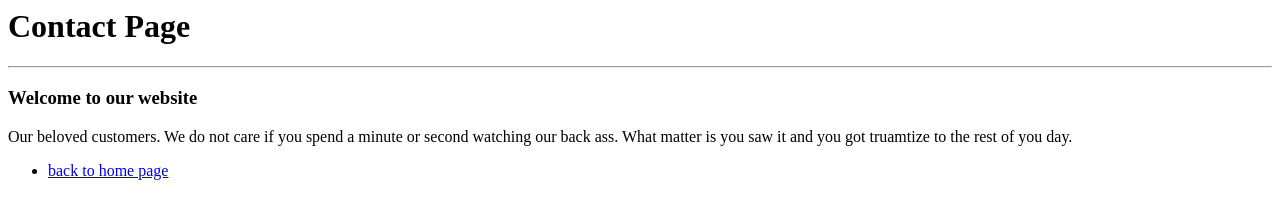
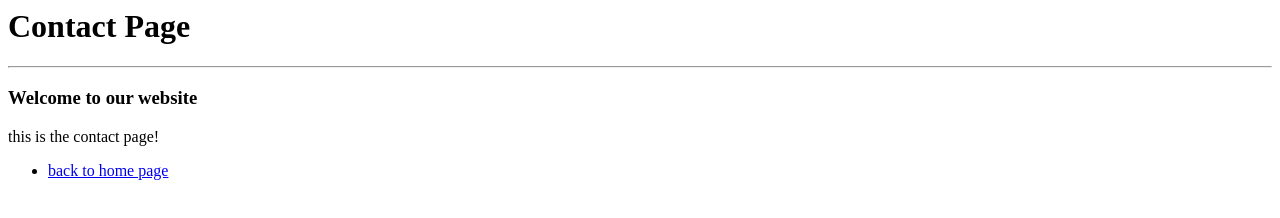
Before and after one commit to sjember/html-portfolio, a plain HTML site: page public/contact.html in a window 1280 px wide. Drawn offline with Linux system fonts and the light colour scheme.

Commit message:
Update contact.html

```diff
--- a/public/contact.html
+++ b/public/contact.html
@@ -3,9 +3,7 @@
 <h1>Contact Page</h1>
 <hr />
 <h3>Welcome to our website</h3>
-<p>Our beloved customers. We do not care if you spend a
-minute or second watching our back ass. What matter is you
-saw it and you got truamtize to the rest of you day.</p>
+<p>this is the contact page!</p>
 <ul>
 	<li><a href="../index.html">back to home page</a></li>
 </ul>
```
